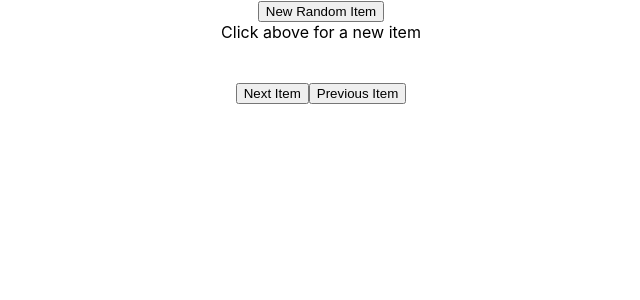
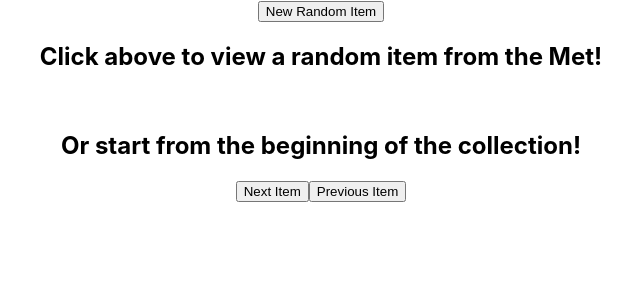
Before and after one commit to ColinSieg/museum-app, a React (Create React App) app: page / in a window 1280 px wide. Shown: the top 300 px of the page, without its empty margins (319-959 px from the left). Built offline with nearby package versions, Linux system fonts and the light colour scheme; no server answers.

Commit message:
Changed order of buttons

```diff
--- a/src/App.js
+++ b/src/App.js
@@ -22,11 +22,12 @@
         {displayItem ? (
           <RandomItem displayItem={displayItem} />
         ) : (
-          'Click above for a new item'
+          <h2>Click above to view a random item from the Met!</h2>
         )}
         <RandomImage />
       </div>
-      <div className="inputContainer">
+      <h2>Or start from the beginning of the collection!</h2>
+      <div className="infoPanel">
         <IncrementButton />
       </div>
     </div>
```
